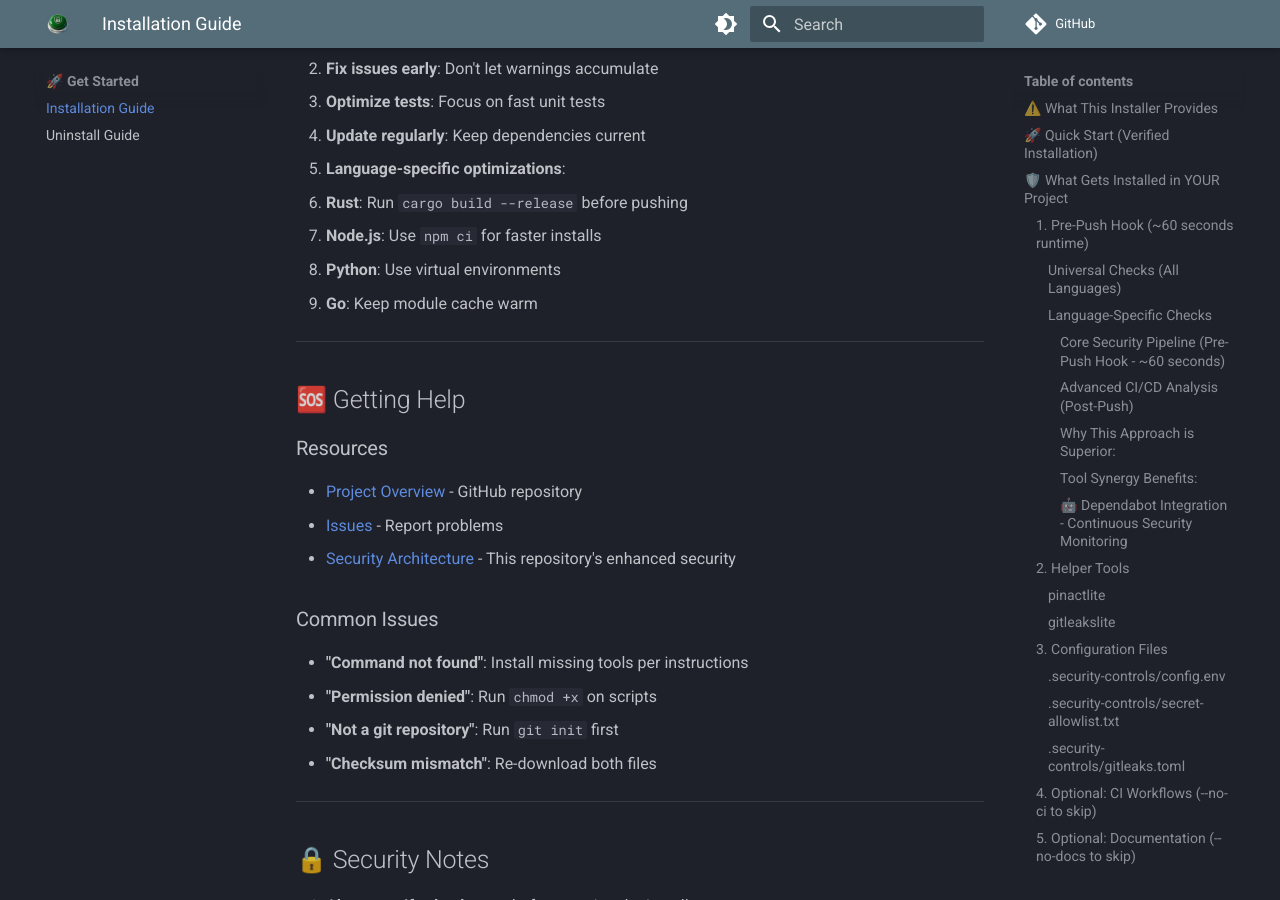
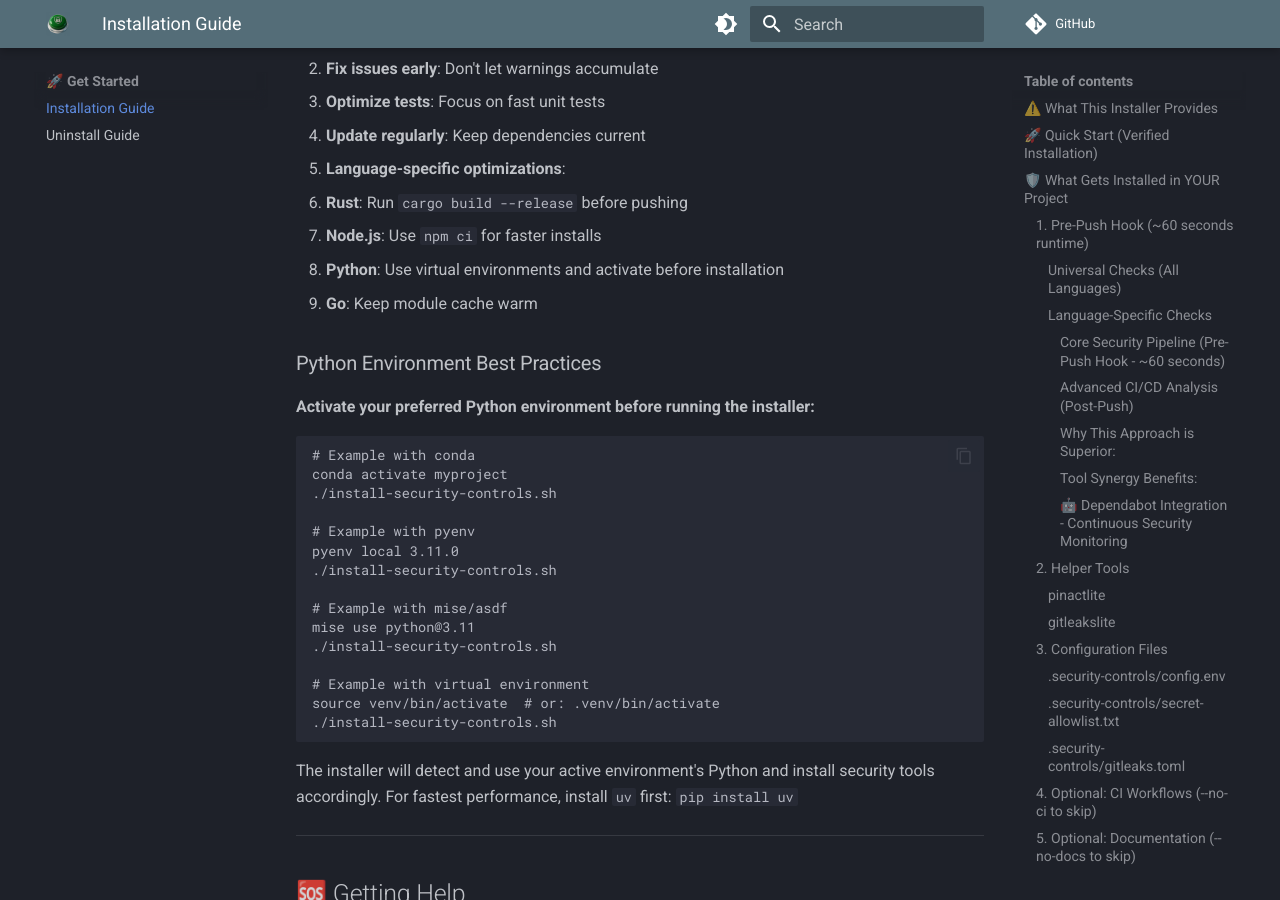
Before and after one commit to h4x0r/1-click-rust-sec, an MkDocs documentation site: the page built from docs/installation.md, in a window 1280 px wide and 900 px high, scrolled down 10887 px. Built offline with MkDocs 1.6.1 and Material for MkDocs 9.7.7, drawn with Linux system fonts in a browser that asks for light colours; comment, search, counter and statistics services are not loaded.

Commit message:
feat: enhance Python environment detection and usage guidance
Improved Python development experience with:
- UX-first package manager detection (uv -> pip3 -> pip)
- Environment activation guidance in README and docs
- Performance optimization recommendations for Python projects

🤖 Generated with [Claude Code](https://claude.com/claude-code)

Co-Authored-By: Claude <noreply@anthropic.com>

````diff
--- a/docs/installation.md
+++ b/docs/installation.md
@@ -457,8 +457,32 @@ rm -rf docs/security/  # If docs were installed
 5. **Language-specific optimizations**:
    - **Rust**: Run `cargo build --release` before pushing
    - **Node.js**: Use `npm ci` for faster installs
-   - **Python**: Use virtual environments
+   - **Python**: Use virtual environments and activate before installation
    - **Go**: Keep module cache warm
+
+### Python Environment Best Practices
+
+**Activate your preferred Python environment before running the installer:**
+
+```bash
+# Example with conda
+conda activate myproject
+./install-security-controls.sh
+
+# Example with pyenv
+pyenv local 3.11.0
+./install-security-controls.sh
+
+# Example with mise/asdf
+mise use python@3.11
+./install-security-controls.sh
+
+# Example with virtual environment
+source venv/bin/activate  # or: .venv/bin/activate
+./install-security-controls.sh
+```
+
+The installer will detect and use your active environment's Python and install security tools accordingly. For fastest performance, install `uv` first: `pip install uv`
 
 ---
 
````
Also changed, not shown: README.md (+15 -0 lines), 1 other file.
